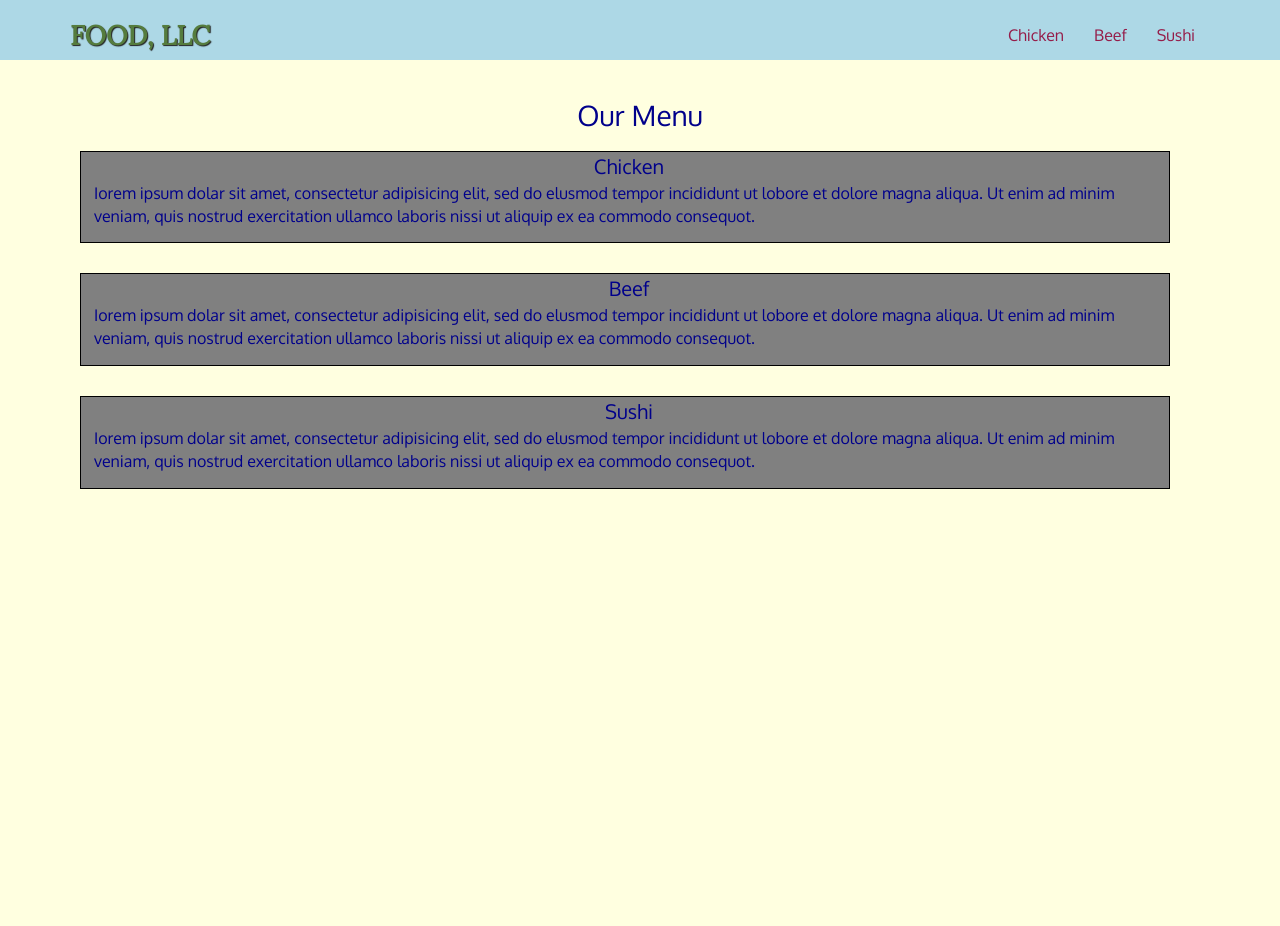
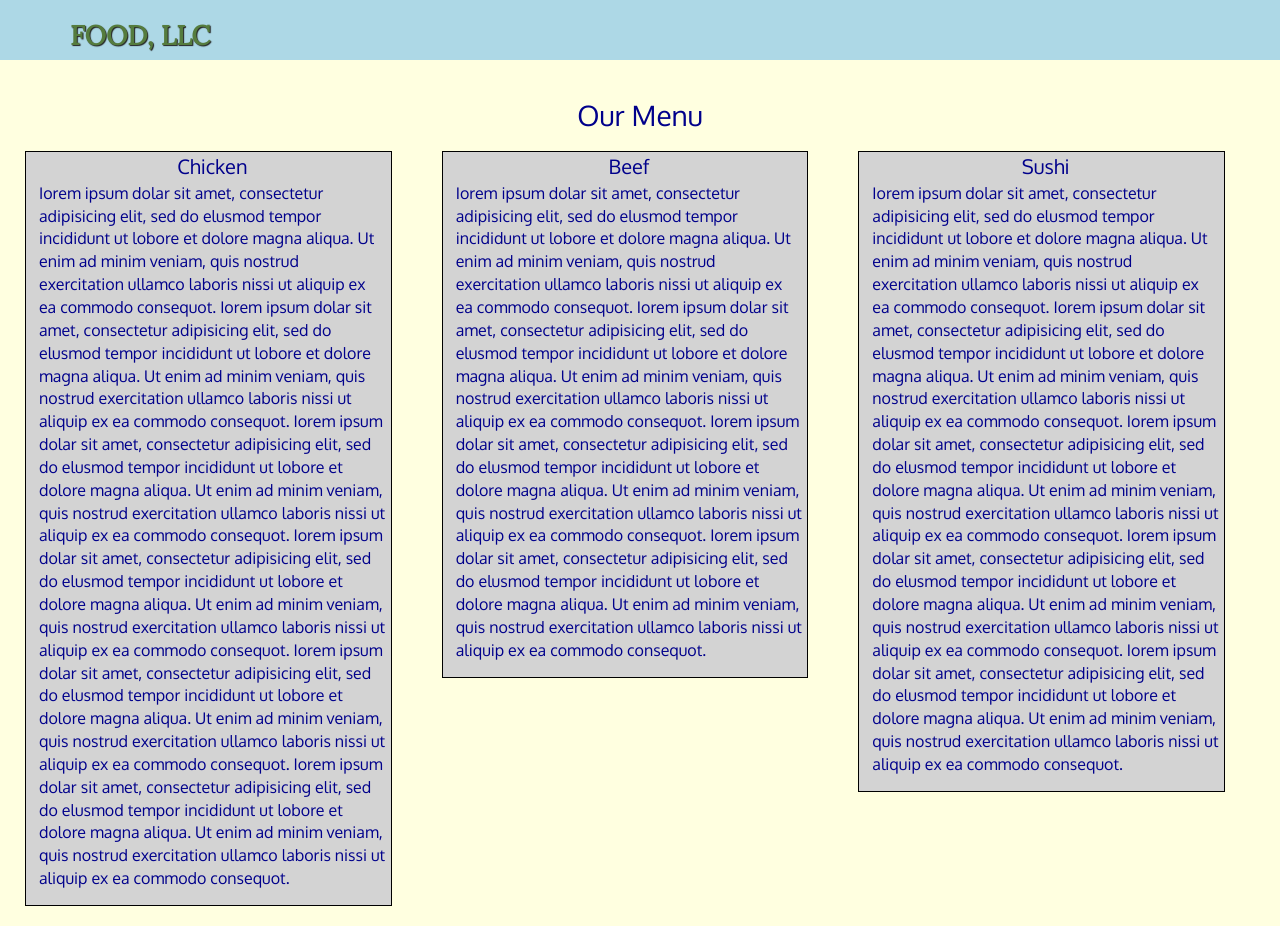
Before and after one commit to yuehow/HTML-Module-3, a plain HTML site: page index.html in a window 1280 px wide. Before the commit the page ends 800 px from the top, so only its background shows below. Drawn offline with Linux system fonts and the light colour scheme.

Commit message:
final version

```diff
--- a/css/module3.css
+++ b/css/module3.css
@@ -23,6 +23,7 @@ body {
   background-color: lightblue;
   border-radius: 0;
   border: 0;
+  padding-bottom: 10px;
 }
 
 .navbar-brand {
@@ -54,15 +55,17 @@ body {
   vertical-align: middle;
 }
 
-#nav-list {
+#nav-list ul{
   margin-top: 10px;
-
+  border-bottom: 1px solid white;
+  border-top: 1px solid white;
 }
 
 
 #nav-list a {
   color: #951C49;
   text-align: center;
+  border:1px solid white;
 }
 #nav-list a:hover {
   background: #E7E7E7;
@@ -93,7 +96,6 @@ h1 {
 p {
  	border: none;
  	clear: right;
- 	background-color: grey;
  	padding:5px 5px 5px 5px;
  	margin-bottom: 10px;
  }
@@ -109,7 +111,7 @@ div {
 	border: 1px solid black;
 	margin:10px;
 	padding: 0px 0px 0px 8px;
-	background-color: grey;
+	background-color: lightgrey;
 	margin-bottom: 20px;
 	position: relative;
 
--- a/index.html
+++ b/index.html
@@ -4,13 +4,6 @@
     <meta charset="utf-8">
     <meta http-equiv="X-UA-Compatible" content="IE=edge">
     <meta name="viewport" content="width=device-width, initial-scale=1">
-
-    <!-- HTML5 shim and Respond.js for IE8 support of HTML5 elements and media queries -->
-    <!-- WARNING: Respond.js doesn't work if you view the page via file:// -->
-    <!--[if lt IE 9]>
-      <script src="https://oss.maxcdn.com/html5shiv/3.7.2/html5shiv.min.js"></script>
-      <script src="https://oss.maxcdn.com/respond/1.4.2/respond.min.js"></script>
-    <![endif]-->
 
     <title>Assignment Solution for Module 3</title>
     <link rel="stylesheet" href="css/bootstrap.min.css">
@@ -36,7 +29,7 @@
 
         </div>
           <div id="collapsable-nav" class="navbar-collapse collapse in" aria-expanded ="true">
-           <ul id="nav-list" class="nav navbar-nav navbar-right visible_xs">
+           <ul id="nav-list" class="nav navbar-nav navbar-right visible-xs">
             <li>
               <a href="#chicken">
                  Chicken</a>
@@ -56,32 +49,47 @@
     </header>
 
 
-<div id="main-content" class="container">
+<div id="main-content" class="container-fluid">
     <div ><h1> Our Menu</h1>
     </div>
 <div class="row">
- <div class="col-md-12 col-sm-12 col_xs_12">
+ <div class="col-md-4 col-sm-6 col_xs_12">
     <div class=content>
  	<div class="itemtitle" id="chicken">Chicken</div>
  		<p id="first">
         Iorem ipsum dolar sit amet, consectetur adipisicing elit, sed do elusmod tempor incididunt ut lobore et dolore magna aliqua. Ut enim ad minim veniam, quis nostrud exercitation ullamco laboris nissi ut aliquip ex ea commodo consequot.
+         Iorem ipsum dolar sit amet, consectetur adipisicing elit, sed do elusmod tempor incididunt ut lobore et dolore magna aliqua. Ut enim ad minim veniam, quis nostrud exercitation ullamco laboris nissi ut aliquip ex ea commodo consequot.
+         Iorem ipsum dolar sit amet, consectetur adipisicing elit, sed do elusmod tempor incididunt ut lobore et dolore magna aliqua. Ut enim ad minim veniam, quis nostrud exercitation ullamco laboris nissi ut aliquip ex ea commodo consequot.
+         Iorem ipsum dolar sit amet, consectetur adipisicing elit, sed do elusmod tempor incididunt ut lobore et dolore magna aliqua. Ut enim ad minim veniam, quis nostrud exercitation ullamco laboris nissi ut aliquip ex ea commodo consequot.
+         Iorem ipsum dolar sit amet, consectetur adipisicing elit, sed do elusmod tempor incididunt ut lobore et dolore magna aliqua. Ut enim ad minim veniam, quis nostrud exercitation ullamco laboris nissi ut aliquip ex ea commodo consequot.
+         Iorem ipsum dolar sit amet, consectetur adipisicing elit, sed do elusmod tempor incididunt ut lobore et dolore magna aliqua. Ut enim ad minim veniam, quis nostrud exercitation ullamco laboris nissi ut aliquip ex ea commodo consequot.
  	</p>
+        <p class="visible-xs"> End of Chicken Section <a href="#header-nav">Back to  the top</a></p>
     </div>
  </div>
- <div class="col-md-12 col-sm-12 col_xs_12">
+ <div class="col-md-4 col-sm-6 col_xs_12">
    <div class="content">
  	<div class="itemtitle" id="beef"> Beef </div>
  	<p id="second">
 Iorem ipsum dolar sit amet, consectetur adipisicing elit, sed do elusmod tempor incididunt ut lobore et dolore magna aliqua. Ut enim ad minim veniam, quis nostrud exercitation ullamco laboris nissi ut aliquip ex ea commodo consequot.
- 	</p>
+        Iorem ipsum dolar sit amet, consectetur adipisicing elit, sed do elusmod tempor incididunt ut lobore et dolore magna aliqua. Ut enim ad minim veniam, quis nostrud exercitation ullamco laboris nissi ut aliquip ex ea commodo consequot.
+         Iorem ipsum dolar sit amet, consectetur adipisicing elit, sed do elusmod tempor incididunt ut lobore et dolore magna aliqua. Ut enim ad minim veniam, quis nostrud exercitation ullamco laboris nissi ut aliquip ex ea commodo consequot.
+         Iorem ipsum dolar sit amet, consectetur adipisicing elit, sed do elusmod tempor incididunt ut lobore et dolore magna aliqua. Ut enim ad minim veniam, quis nostrud exercitation ullamco laboris nissi ut aliquip ex ea commodo consequot.
+  	</p>
+          <p class="visible-xs"> End of Beef Section <a href="#header-nav">Back to  the top</a></p>
    </div>
  </div>
- <div class="col-md-12 col-sm-12 col_xs_12">
+ <div class="col-md-4 col-sm-12 col_xs_12">
     <div class="content">
  	<div class="itemtitle" id="sushi">Sushi</div>
  	<p id="third">
 Iorem ipsum dolar sit amet, consectetur adipisicing elit, sed do elusmod tempor incididunt ut lobore et dolore magna aliqua. Ut enim ad minim veniam, quis nostrud exercitation ullamco laboris nissi ut aliquip ex ea commodo consequot.
- 	</p>
+         Iorem ipsum dolar sit amet, consectetur adipisicing elit, sed do elusmod tempor incididunt ut lobore et dolore magna aliqua. Ut enim ad minim veniam, quis nostrud exercitation ullamco laboris nissi ut aliquip ex ea commodo consequot.
+         Iorem ipsum dolar sit amet, consectetur adipisicing elit, sed do elusmod tempor incididunt ut lobore et dolore magna aliqua. Ut enim ad minim veniam, quis nostrud exercitation ullamco laboris nissi ut aliquip ex ea commodo consequot.
+         Iorem ipsum dolar sit amet, consectetur adipisicing elit, sed do elusmod tempor incididunt ut lobore et dolore magna aliqua. Ut enim ad minim veniam, quis nostrud exercitation ullamco laboris nissi ut aliquip ex ea commodo consequot.
+         Iorem ipsum dolar sit amet, consectetur adipisicing elit, sed do elusmod tempor incididunt ut lobore et dolore magna aliqua. Ut enim ad minim veniam, quis nostrud exercitation ullamco laboris nissi ut aliquip ex ea commodo consequot.
+        </p>
+        <p class="visible-xs"> End of Sushi Section <a href="#header-nav">Back to the top</a></p>
     </div>
  </div>
 </div>
```
